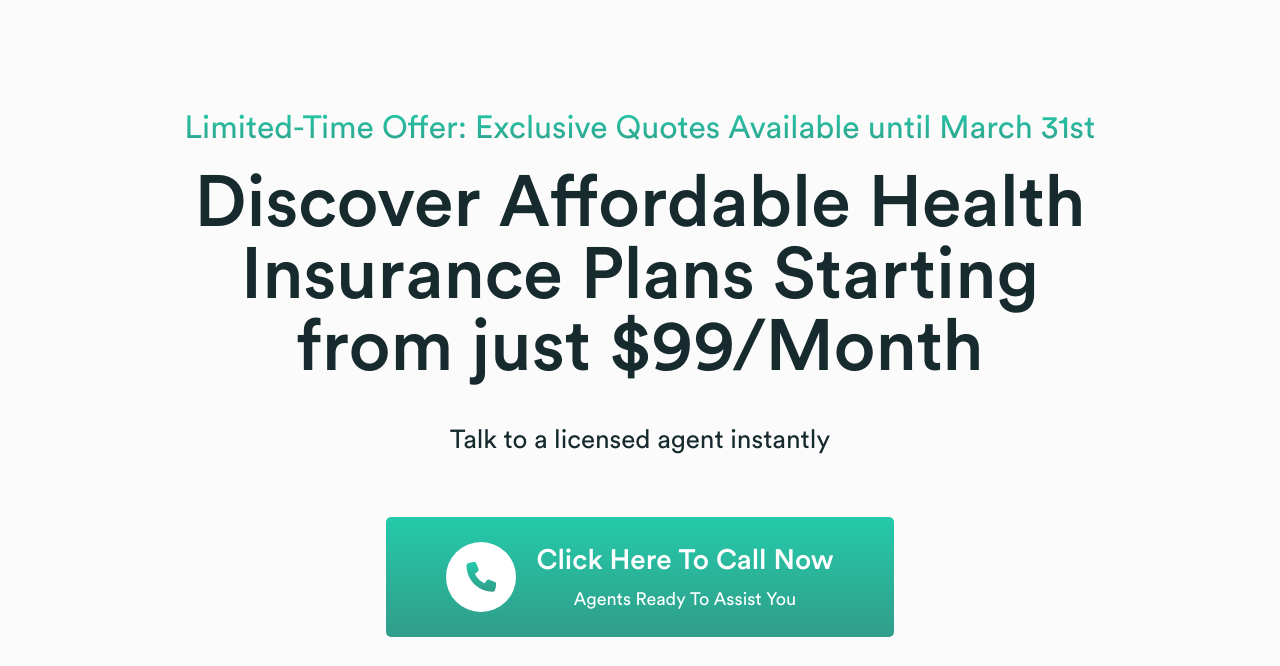
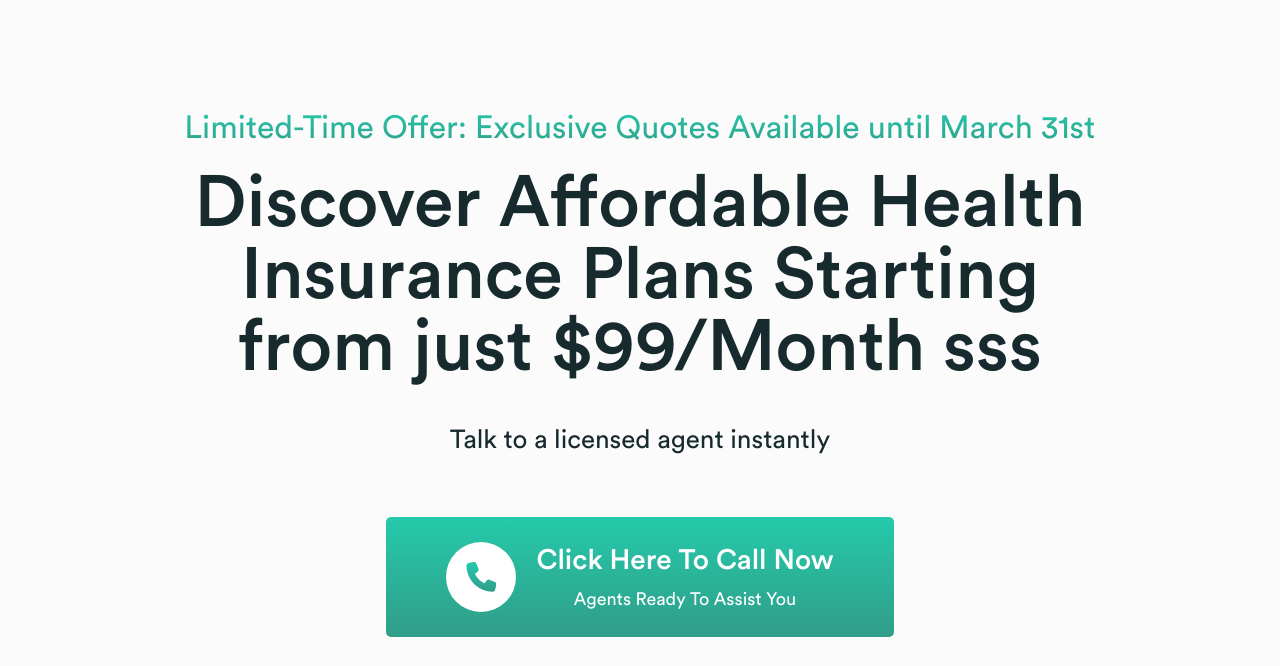
Before and after one commit to Rafay-Teqnite/u65, a plain HTML site: page index.html in a window 1280 px wide. Shown: the part 92-758 px from the top of the page. Drawn offline with nearby package versions, Linux system fonts and the light colour scheme.

Commit message:
Update index.html

```diff
--- a/index.html
+++ b/index.html
@@ -42,7 +42,7 @@
                     <div class="bnr-announcement">
                         <span>Limited-Time Offer: Exclusive Quotes Available until March 31st</span>
                     </div>
-                    <h1>Discover Affordable Health Insurance Plans Starting from just $99/Month</h1>
+                    <h1>Discover Affordable Health Insurance Plans Starting from just $99/Month sss</h1>
                     <p>Talk to a licensed agent instantly</p>
                     <div class="save-cta">
                         <a href="tel:1-555-555-5555">
```
